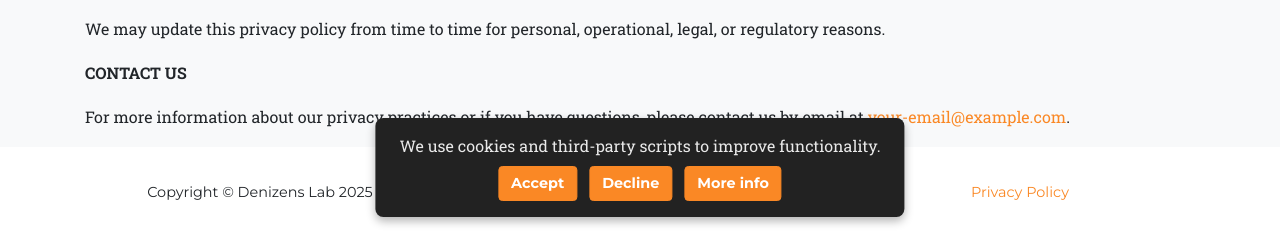
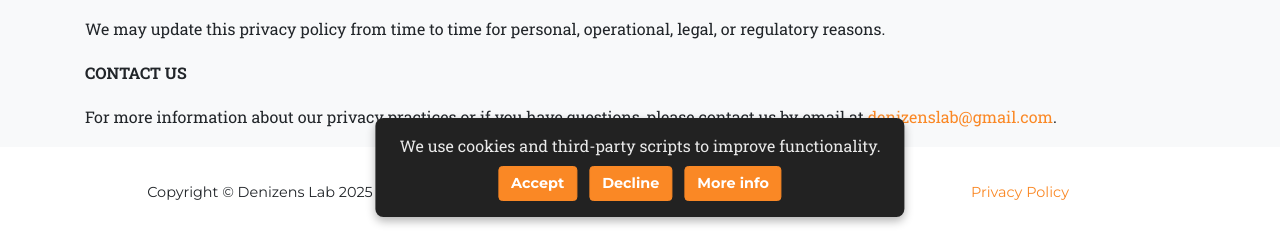
Before and after one commit to denizenslab/denizenslab.github.io, a Jekyll site: the page built from legal.md, in a window 1280 px wide and 1190 px high. Shown: the part 953-1187 px from the top of the window. Built offline with Jekyll 4.4.1, drawn with Linux system fonts in a browser that asks for light colours; some web fonts are replaced.

Commit message:
update email

```diff
--- a/_config.yml
+++ b/_config.yml
@@ -18,7 +18,7 @@
 baseurl: "" # the subpath of your site, e.g. /blog
 
 title      : Denizens Lab
-email      : your-email@example.com #this is also the email contact forms will go to
+email      : denizenslab@gmail.com #this is also the email contact forms will go to
 description: "The official website of the Denziens lab at TU Berlin."
 author     : Anuja Negi, Lea Musiolek
 # logo:     #optional, defaults to site title
```
